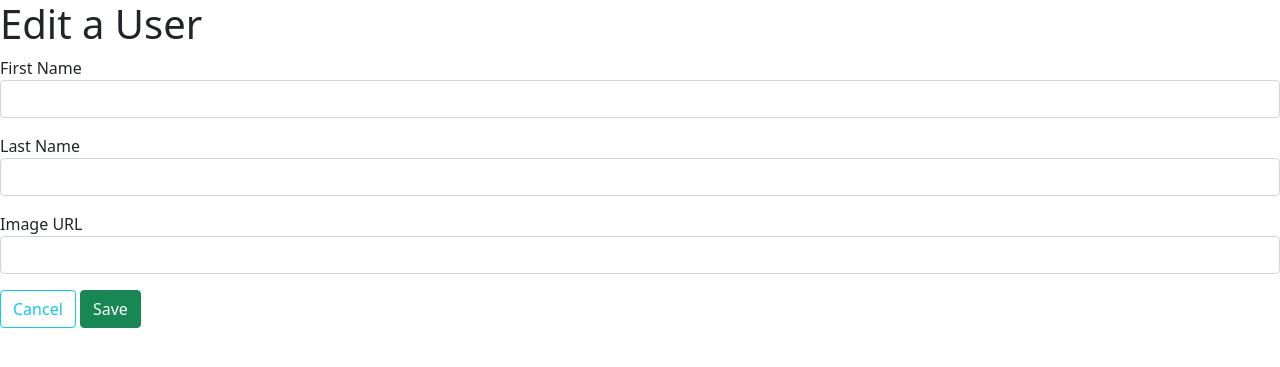
After one commit to jade0304/blogly, a Flask app: template templates/edit_user.html in a window 1280 px wide. The commit adds this page. Shown: the top 367 px of the page. Run offline with Flask 2, Linux system fonts and the light colour scheme; the template is opened without the code that fills it, so the values that code supplies are empty.

Commit message:
fixing bugs

```diff
--- a/app.py
+++ b/app.py
@@ -1,5 +1,3 @@
-"""Blogly application."""
-
 from flask import Flask, request, render_template, redirect, flash, session
 from flask_debugtoolbar import DebugToolbarExtension
 from models import db, connect_db, User
@@ -9,12 +7,78 @@ app.config['SQLALCHEMY_DATABASE_URI'] = 'postgresql:///blogly'
 app.config['SQLALCHEMY_TRACK_MODIFICATIONS'] = False
 app.config['SQLALCHEMY_ECHO'] = True
 app.config['SECRET_KEY'] = "abc123"
-app.config['DEBUG_TB_INTERCEPT_REDIRECTS'] = False
+# app.config['DEBUG_TB_INTERCEPT_REDIRECTS'] = False
 debug = DebugToolbarExtension(app)
 
 connect_db(app)
 db.create_all()
 
+
+
 @app.route('/')
+def redirect():
+    """redirect to list of users"""
+    return redirect('/users')
+
+@app.route('/users')
 def user_listing():
-    return render_template('listing.html')
+    users = User.query.order_by(User.last_name, User.first_name).all()
+    return render_template('users/listing.html', users=users)
+
+@app.route('/users/new', methods=["GET"])
+def users_new_form():
+    """Show a form to create a new user"""
+
+    return render_template('users/create_user.html')
+
+@app.route('/users/new', methods=['POST'])
+def create_new_user():
+    """submit the form for creating a new user"""
+    fname = request.form['first_name']
+    lname = request.form['last_name']
+    img = request.form['img_url'] or None
+
+    new_user = User(first_name=fname, last_name=lname, image_url=img)
+    db.session.add(new_user)
+    db.session.commit()
+    return redirect('/users')
+
+@app.route('/users/<int:user_id>')
+def user_detail(user_id):
+    """show detail about a specific user"""
+    user = User.query.get_or_404(user_id)
+    return render_template('users/user_detail.html', user=user)
+
+
+@app.route('/users/<int:user_id>/edit')
+def edit_user(user_id):
+    """Show form to edit existing user"""
+    user = User.query.get_or_404(user_id)
+
+    return render_template('users/edit_user.html', user=user)
+
+@app.route('/users/<int:user_id>/edit', methods=['POST'])
+def update_user(user_id):
+    """submit the form for updating user info"""
+    user = User.query.get_or_404(user_id)
+
+    fname = request.form['first_name']
+    lname = request.form['last_name']
+    img = request.form['img_url']
+
+    user.first_name = fname
+    user.last_name = lname
+    user.image_url = img
+
+    db.session.add(user)
+    db.session.commit()
+    return redirect('/users')
+
+@app.route('/users/<user_id>/delete', methods=['POST'])
+def delete_user(user_id):
+    """Delete an existing user."""
+    user = User.query.get_or_404(user_id)
+
+    db.session.delete(user)
+    db.session.commit()
+    return redirect('/users')
--- /dev/null
+++ b/templates/edit_user.html
@@ -0,0 +1,25 @@
+{% extends 'base.html'%}
+{% block title %}{{user.full_name}}{% endblock title %}
+
+{% block content %}
+<h1>Edit a User</h1>
+<form method="POST">
+    <div class="mb-3">
+    <label for="first_name">First Name</label>
+    <input class="form-control" type="text" value="{{user.first_name}}" name="first_name">
+</div>
+<div class="mb-3">
+    <label for="last_name">Last Name</label>
+    <input class="form-control" type="text" value="{{user.last_name}}" name="last_name">
+</div>
+<div class="mb-3">
+    <label for="img_url">Image URL</label>
+    <input class="form-control" type="text" value="{{user.image_url}}" name="img_url">
+</div>
+<div class="form-group text-right">
+    <a href="/users" class="btn btn-outline-info">Cancel</a>
+    <button type="submit" class="btn btn-success">Save</button>
+  </div>
+</form>
+
+{% endblock content %}
```
Also changed, not shown: models.py (+10 -5 lines), templates/create_user.html (added, +24 -0 lines), templates/listing.html (+12 -2 lines), templates/user_detail.html (added, +27 -0 lines).
